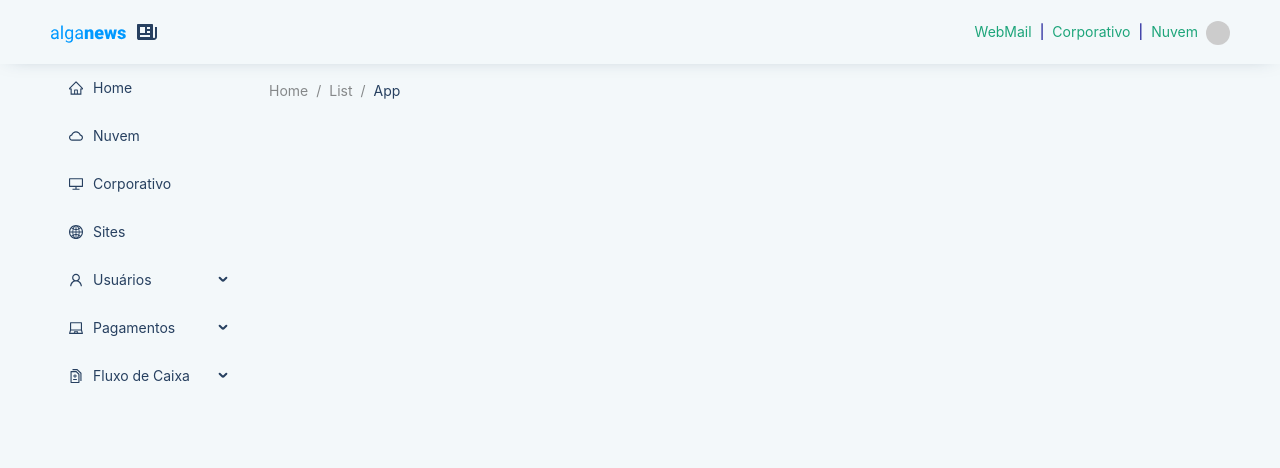
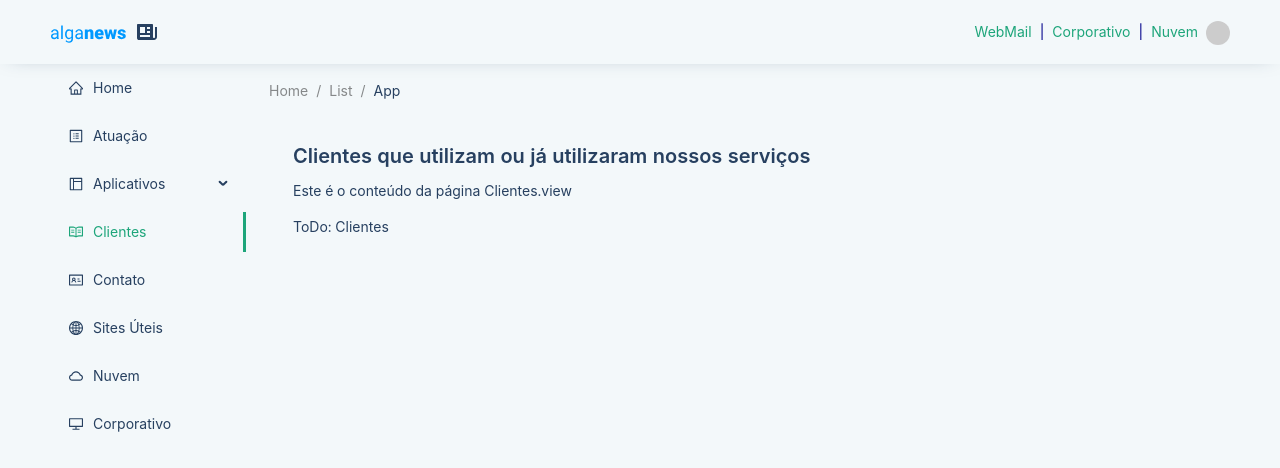
Before and after one commit to cascelli/psystems-site, a React (Create React App) app: page /clientes in a window 1280 px wide. Shown: the top 468 px of the page. Built offline with nearby package versions, Linux system fonts and the light colour scheme.

Commit message:
Menu - Opcoes - PSystems

```diff
--- /dev/null
+++ b/src/app/features/Atuacao.tsx
@@ -0,0 +1,3 @@
+export default function Atuacao() {
+  return <div>ToDo: Atuacao</div>;
+}
--- /dev/null
+++ b/src/app/features/Clientes.tsx
@@ -0,0 +1,3 @@
+export default function Clientes() {
+  return <div>ToDo: Clientes</div>;
+}
--- /dev/null
+++ b/src/app/features/Contato.tsx
@@ -0,0 +1,3 @@
+export default function Contato() {
+  return <div>ToDo: Contato</div>;
+}
--- a/src/app/layouts/Default/Sidebar.tsx
+++ b/src/app/layouts/Default/Sidebar.tsx
@@ -12,14 +12,19 @@ import {
   DiffOutlined,
   GlobalOutlined,
   CloudOutlined,
+  IdcardOutlined,
+  ProfileOutlined,
+  ReadOutlined,
+  LayoutOutlined,
   DesktopOutlined,
+  CalendarOutlined,
+  MedicineBoxOutlined,
+  ReconciliationOutlined,
+  AuditOutlined,
+  PartitionOutlined,
 } from '@ant-design/icons';
 
-import {
-  Link,
-  useHistory,
-  useLocation,
-} from 'react-router-dom';
+import { Link, useHistory, useLocation } from 'react-router-dom';
 import { useEffect } from 'react';
 
 const { Sider } = Layout; // Primeiro importa o Layout e depois desconstroi o Sider do Layout
@@ -63,6 +68,92 @@ export default function DefaultLayoutSidebar() {
 
         <Menu.Item
           // key={'1'}
+          key={'/atuacao'}
+          onClick={() => history.push('/atuacao')}
+          icon={<ProfileOutlined />}
+        >
+          <Link to={'/atuacao'}>Atuação</Link>
+        </Menu.Item>
+
+        <SubMenu
+          // key='sub1'
+          key='Aplicativos'
+          icon={<LayoutOutlined />}
+          title='Aplicativos'
+        >
+          <Menu.Item
+            key='/aplicativos/pappts'
+            onClick={() => history.push('/aplicativos/pappts')}
+            icon={<CalendarOutlined />}
+          >
+            <Link to={'/aplicativos/pappts'}>Power Appoints</Link>
+          </Menu.Item>
+          <Menu.Item
+            key='/aplicativos/pmed'
+            onClick={() => history.push('/aplicativos/pmed')}
+            icon={<MedicineBoxOutlined />}
+          >
+            <Link to={'/aplicativos/pmed'}>Power Med</Link>
+          </Menu.Item>
+          <Menu.Item
+            key='/aplicativos/pclinic'
+            onClick={() => history.push('/aplicativos/pclinic')}
+            icon={<MedicineBoxOutlined />}
+          >
+            <Link to={'/aplicativos/pclinic'}>Power Clinic</Link>
+          </Menu.Item>
+          <Menu.Item
+            key='/aplicativos/ppack'
+            onClick={() => history.push('/aplicativos/ppack')}
+            icon={<ReconciliationOutlined />}
+          >
+            <Link to={'/aplicativos/ppack'}>Power Pack</Link>
+          </Menu.Item>
+          <Menu.Item
+            key='/aplicativos/pproc'
+            onClick={() => history.push('/aplicativos/pproc')}
+            icon={<AuditOutlined />}
+          >
+            <Link to={'/aplicativos/pproc'}>Power Process</Link>
+          </Menu.Item>
+          <Menu.Item
+            key='/aplicativos/pfa'
+            onClick={() => history.push('/aplicativos/pfa')}
+            icon={<PartitionOutlined />}
+          >
+            <Link to={'/aplicativos/pfa'}>Failure Analysis</Link>
+          </Menu.Item>
+        </SubMenu>
+
+        <Menu.Item
+          // key={'1'}
+          key={'/clientes'}
+          onClick={() => history.push('/clientes')}
+          icon={<ReadOutlined />}
+        >
+          <Link to={'/clientes'}>Clientes</Link>
+        </Menu.Item>
+
+        <Menu.Item
+          // key={'1'}
+          key={'/contato'}
+          onClick={() => history.push('/contato')}
+          icon={<IdcardOutlined />}
+        >
+          <Link to={'/contato'}>Contato</Link>
+        </Menu.Item>
+
+        <Menu.Item
+          // key={'1'}
+          key={'/sites'}
+          onClick={() => history.push('/sites')}
+          icon={<GlobalOutlined />}
+        >
+          <Link to={'/sites'}>Sites Úteis</Link>
+        </Menu.Item>
+
+        <Menu.Item
+          // key={'1'}
           key={'/nextcloud'}
           onClick={() => history.push('/nextcloud')}
           icon={<CloudOutlined />}
@@ -93,16 +184,7 @@ export default function DefaultLayoutSidebar() {
           </a>
         </Menu.Item>
 
-        <Menu.Item
-          // key={'1'}
-          key={'/sites'}
-          onClick={() => history.push('/sites')}
-          icon={<GlobalOutlined />}
-        >
-          <Link to={'/sites'}>Sites</Link>
-        </Menu.Item>
-
-        <SubMenu
+        {/* <SubMenu
           // key='sub1'
           key='usuarios'
           icon={<UserOutlined />}
@@ -117,9 +199,7 @@ export default function DefaultLayoutSidebar() {
           </Menu.Item>
           <Menu.Item
             key='/usuarios/cadastro'
-            onClick={() =>
-              history.push('/usuarios/cadastro')
-            }
+            onClick={() => history.push('/usuarios/cadastro')}
             icon={<PlusCircleOutlined />}
           >
             <Link to={'/usuarios/cadastro'}>Cadastro</Link>
@@ -133,23 +213,17 @@ export default function DefaultLayoutSidebar() {
           </Menu.Item>
           <Menu.Item
             key='/usuarios/permissoes'
-            onClick={() =>
-              history.push('/usuarios/permissoes')
-            }
+            onClick={() => history.push('/usuarios/permissoes')}
             icon={<NotificationOutlined />}
           >
             <Link to={'/usuarios/grupos'}>Permissões</Link>
           </Menu.Item>
           <Menu.Item
             key='/usuarios/alterar-senha'
-            onClick={() =>
-              history.push('/usuarios/alterar-senha')
-            }
+            onClick={() => history.push('/usuarios/alterar-senha')}
             icon={<NotificationOutlined />}
           >
-            <Link to={'/usuarios/grupos'}>
-              Alterar senha
-            </Link>
+            <Link to={'/usuarios/grupos'}>Alterar senha</Link>
           </Menu.Item>
         </SubMenu>
         <SubMenu
@@ -167,9 +241,7 @@ export default function DefaultLayoutSidebar() {
           </Menu.Item>
           <Menu.Item
             key='/pagamentos/cadastro'
-            onClick={() =>
-              history.push('/pagamentos/cadastro')
-            }
+            onClick={() => history.push('/pagamentos/cadastro')}
             icon={<PlusCircleOutlined />}
           >
             <Link to={'/pagamentos'}>Cadastro</Link>
@@ -183,27 +255,19 @@ export default function DefaultLayoutSidebar() {
         >
           <Menu.Item
             key='/fluxo-de-caixa/despesa'
-            onClick={() =>
-              history.push('/fluxo-de-caixa/despesa')
-            }
+            onClick={() => history.push('/fluxo-de-caixa/despesa')}
             icon={<FallOutlined />}
           >
-            <Link to={'/fluxo-de-caixa/despesa'}>
-              Despesa
-            </Link>
+            <Link to={'/fluxo-de-caixa/despesa'}>Despesa</Link>
           </Menu.Item>
           <Menu.Item
             key='/fluxo-de-caixa/receita'
-            onClick={() =>
-              history.push('/fluxo-de-caixa/receita')
-            }
+            onClick={() => history.push('/fluxo-de-caixa/receita')}
             icon={<RiseOutlined />}
           >
-            <Link to={'/fluxo-de-caixa/receita'}>
-              Receita
-            </Link>
+            <Link to={'/fluxo-de-caixa/receita'}>Receita</Link>
           </Menu.Item>
-        </SubMenu>
+        </SubMenu> */}
       </Menu>
     </Sider>
   );
--- a/src/app/routes.tsx
+++ b/src/app/routes.tsx
@@ -6,33 +6,33 @@ import {
   Route,
   Switch,
 } from 'react-router-dom';
-
 import HomeView from './views/Home.view';
 import SiteListView from './views/SiteList.view';
 import UserCreateView from './views/UserCreate.view';
 import UserListView from './views/UserList.view';
+import AtuacaoView from './views/Atuacao.view';
+import ContatoView from './views/Contato.view';
+import ClientesView from './views/Clientes.view';
 
 export default function Routes() {
   return (
     // <BrowserRouter> // transferido para src/index.tsx para evitar erro
     <Switch>
       <Route path={'/'} exact component={HomeView} />
-      <Route
-        path={'/usuarios/cadastro'}
-        exact
-        component={UserCreateView}
-      />
-      <Route
-        path={'/usuarios'}
-        exact
-        component={UserListView}
-      />
+      <Route path={'/usuarios/cadastro'} exact component={UserCreateView} />
+      <Route path={'/usuarios'} exact component={UserListView} />
 
-      <Route
-        path={'/sites'}
-        exact
-        component={SiteListView}
-      />
+      <Route path={'/sites'} exact component={SiteListView} />
+      <Route path={'/atuacao'} exact component={AtuacaoView} />
+      {/* <Route path={'/aplicativos/pappts'} exact component={PApptsView} /> */}
+      {/* <Route path={'/aplicativos/pmed'} exact component={PMedView} /> */}
+      {/* <Route path={'/aplicativos/pclinic'} exact component={PClinicView} /> */}
+      {/* <Route path={'/aplicativos/ppack'} exact component={PPackView} /> */}
+      {/* <Route path={'/aplicativos/pproc'} exact component={PProcView} /> */}
+      {/* <Route path={'/aplicativos/pappts'} exact component={PPackView} /> */}
+      {/* <Route path={'/aplicativos/pfa'} exact component={PFAView} /> */}
+      <Route path={'/clientes'} exact component={ClientesView} />
+      <Route path={'/contato'} exact component={ContatoView} />
     </Switch>
     // </BrowserRouter>
   );
--- /dev/null
+++ b/src/app/views/Atuacao.view.tsx
@@ -0,0 +1,20 @@
+import { Col, Row, Typography } from 'antd';
+import Atuacao from '../features/Atuacao';
+
+const { Title, Paragraph } = Typography;
+
+function AtuacaoView() {
+  return (
+    <Row>
+      <Col span={24}>
+        <Title level={4}>Ramos de atuação</Title>
+        <Paragraph>Este é o conteúdo da página Atuacao.view</Paragraph>
+      </Col>
+      <Col span={24}>
+        <Atuacao />
+      </Col>
+    </Row>
+  );
+}
+
+export default AtuacaoView;
--- /dev/null
+++ b/src/app/views/Clientes.view.tsx
@@ -0,0 +1,22 @@
+import { Col, Row, Typography } from 'antd';
+import Clientes from '../features/Clientes';
+
+const { Title, Paragraph } = Typography;
+
+function ClientesView() {
+  return (
+    <Row>
+      <Col span={24}>
+        <Title level={4}>
+          Clientes que utilizam ou já utilizaram nossos serviços
+        </Title>
+        <Paragraph>Este é o conteúdo da página Clientes.view</Paragraph>
+      </Col>
+      <Col span={24}>
+        <Clientes />
+      </Col>
+    </Row>
+  );
+}
+
+export default ClientesView;
--- /dev/null
+++ b/src/app/views/Contato.view.tsx
@@ -0,0 +1,20 @@
+import { Col, Row, Typography } from 'antd';
+import Contato from '../features/Contato';
+
+const { Title, Paragraph } = Typography;
+
+function ContatoView() {
+  return (
+    <Row>
+      <Col span={24}>
+        <Title level={4}>Contato</Title>
+        <Paragraph>Este é o conteúdo da página Contato.view</Paragraph>
+      </Col>
+      <Col span={24}>
+        <Contato />
+      </Col>
+    </Row>
+  );
+}
+
+export default ContatoView;
--- a/src/app/views/Home.view.tsx
+++ b/src/app/views/Home.view.tsx
@@ -7,8 +7,20 @@ function HomeView() {
   return (
     <Row>
       <Col span={24}>
-        <Title level={3}>Página 1 - Título</Title>
+        <Title level={4}>Página 1 - Título</Title>
         <Paragraph>Este é o conteúdo da página 1</Paragraph>
+        <Paragraph>
+          ToDo : Implementar Feature com componente carousel
+        </Paragraph>
+        <Paragraph>
+          ToDo : Implementar Feature de descrição da empresa
+        </Paragraph>
+        <Paragraph>
+          ToDo : Implementar Feature com descrição dos aplicativos
+        </Paragraph>
+        <Paragraph>
+          ToDo : Implementar Feature com tabela de aplicativos
+        </Paragraph>
       </Col>
       <Col span={24}>
         <Pagina1 />
--- a/src/app/views/SiteList.view.tsx
+++ b/src/app/views/SiteList.view.tsx
@@ -12,10 +12,8 @@ function SiteListView() {
   return (
     <Row>
       <Col span={24}>
-        <Title level={3}>Site List View - Título</Title>
-        <Paragraph>
-          Este é o conteúdo da Site List View
-        </Paragraph>
+        <Title level={4}>Site List View - Título</Title>
+        <Paragraph>Este é o conteúdo da Site List View</Paragraph>
       </Col>
       <Col span={24}>
         <SitesList />
--- a/src/sdk/services/Post.service.ts
+++ b/src/sdk/services/Post.service.ts
@@ -4,11 +4,13 @@ import generateQueryString from '../utils/generateQueryString';
 
 // estende da classe Service e herda todos os seus métodos e propriedades
 class PostService extends Service {
+  //
   // Post.query é um objeto que foi definido adicionalmente
   // no arquivo @types/Post para lidar com parametros de query nas requisições deste serviço
   // Criar este tipo adicional para arquivo de @types de acordo com a API e Classes existentes
   static getAllPosts(search: Post.Query) {
     const queryString = generateQueryString(search);
+    //
     //console.log(queryString)
     // Http vem da classe Service que vem do Axios
     // <Post.Paginated> é o tipo de retorno esperado da requisicao
@@ -17,6 +19,7 @@ class PostService extends Service {
     return this.Http.get<Post.Paginated>(
       '/posts'.concat(queryString)
     ).then(
+      //
       //response => response.data
       this.getData // getData tembém vem da classe Service - Atalho para response.data
     );
```
Also changed, not shown: 1 other file (tests, documents, lock files or other folders).
